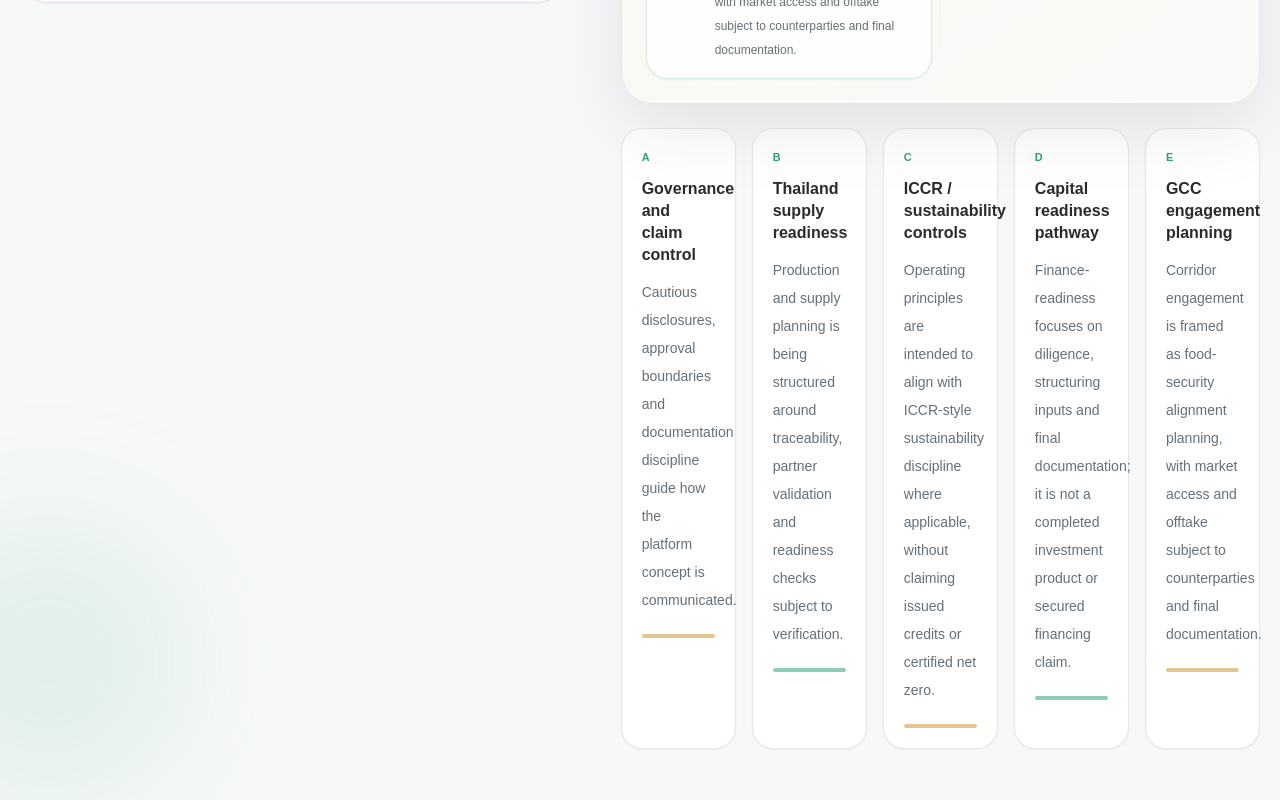
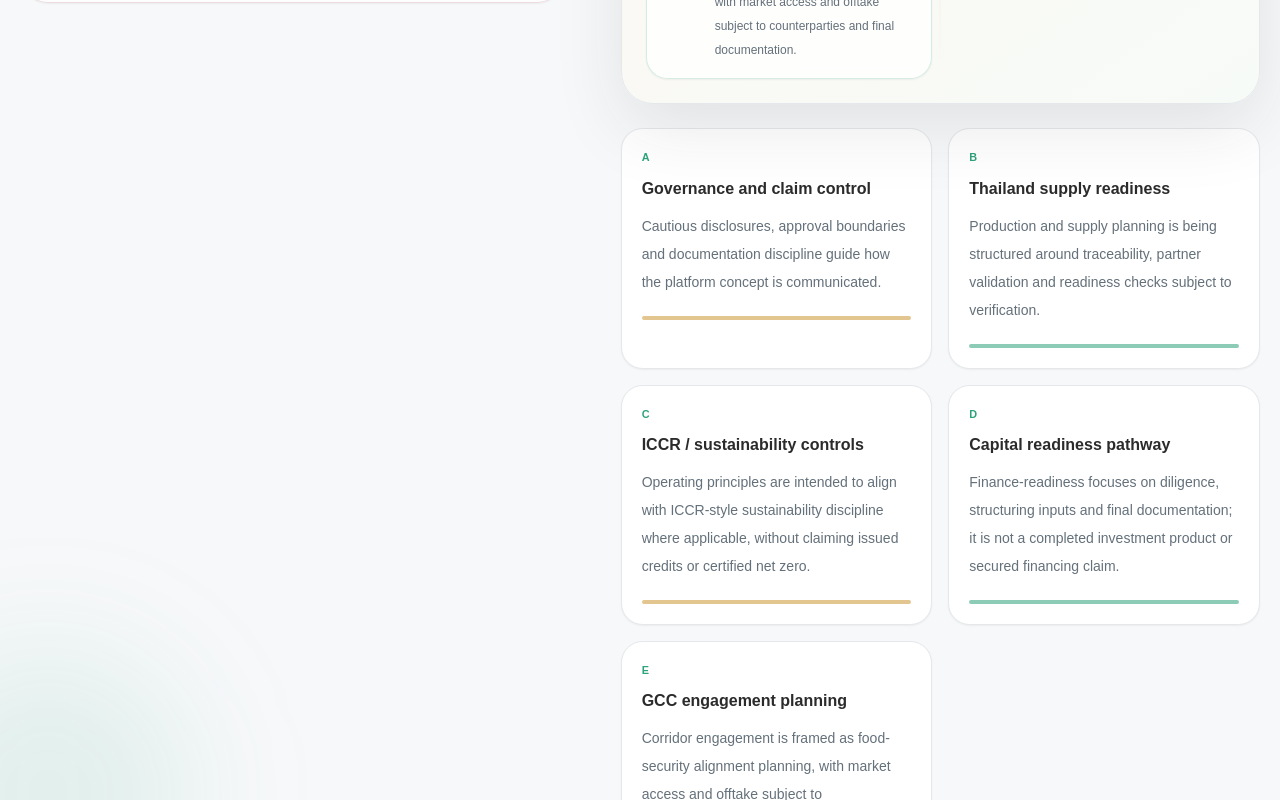
Before and after one commit to anwarlino/pmcs-holdings-website-v2, a Next.js app: page / in a window 1280 px wide. Shown: the part 3380-4180 px from the top of the page. Built offline with nearby package versions, Linux system fonts and the light colour scheme.

Commit message:
Fix ecosystem card responsive density

```diff
--- a/components/sections/PlatformEcosystemSection.tsx
+++ b/components/sections/PlatformEcosystemSection.tsx
@@ -65,7 +65,7 @@
               </div>
             </div>
 
-            <div className="grid gap-4 sm:grid-cols-2 xl:grid-cols-5">
+            <div className="grid gap-4 sm:grid-cols-2 2xl:grid-cols-3">
               {ecosystem.modules.map((module, index) => (
                 <article key={module.title} className="rounded-[1.35rem] border border-pmcs-line bg-white p-5 shadow-sm">
                   <p className="text-[0.68rem] font-black uppercase tracking-[0.18em] text-pmcs-green">{module.label}</p>
```
